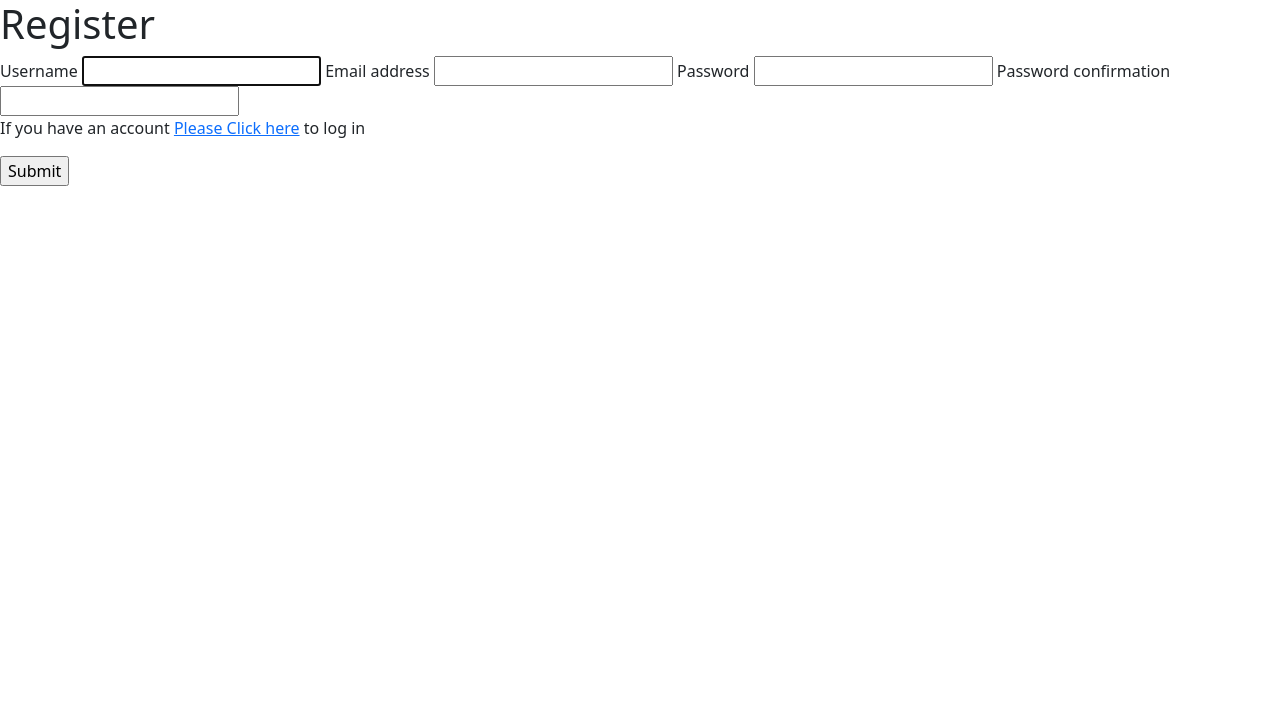
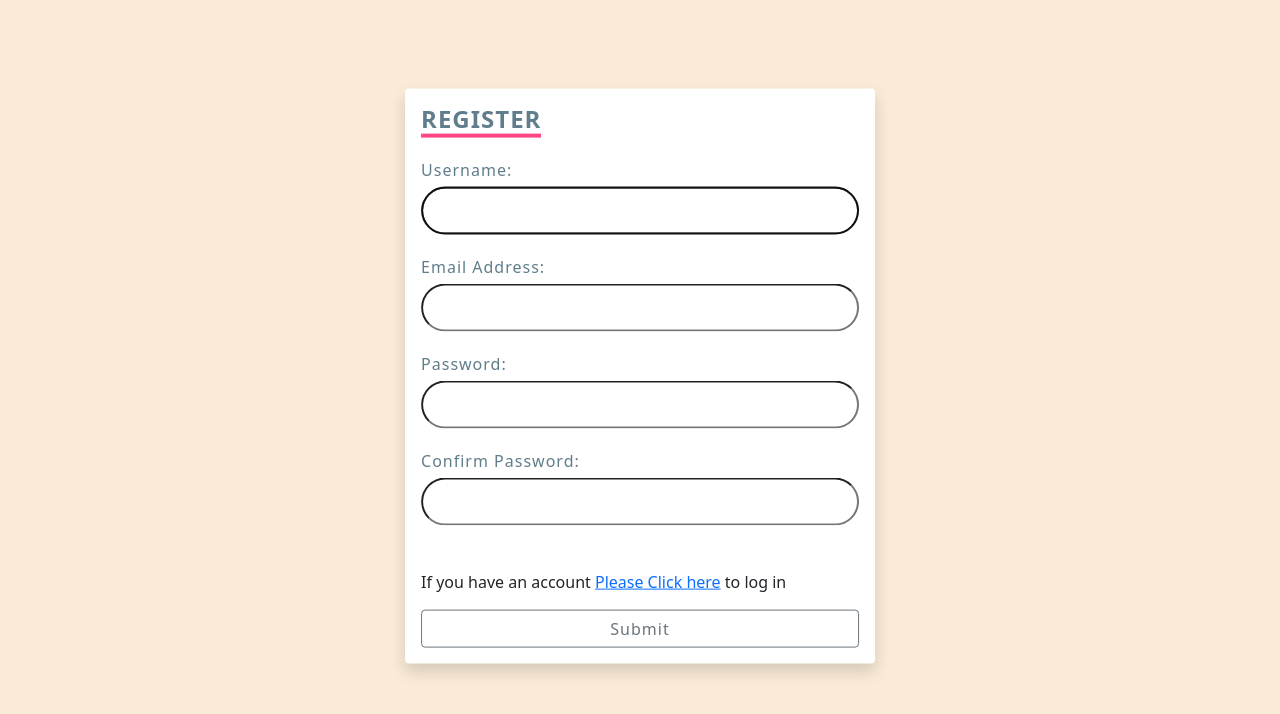
Before and after one commit to AdnanK1/Instagram, a Django app: page /register/ in a window 1280 px wide. Shown: the top 714 px of the page. Run offline with Django 4.2, Linux system fonts and the light colour scheme; some libraries are stand-ins or nearby versions.

Commit message:
Base/Templates/auth:Styled the register form

```diff
--- a/base/templates/auth/register.html
+++ b/base/templates/auth/register.html
@@ -1,22 +1,34 @@
 {% extends 'auth/base.html' %}
 {% block content %}
+<div class="log">
+    <div class="shadow p-3 mb-5 bg-body rounded">
         <h1>Register</h1>
             <form action="" method="POST">
                 {%csrf_token%}
-    {{form.username.label}}
+                <div class="inputBx">
+                    <Label>Username:</Label>
                     {{form.username}}
+                </div>
 
-    {{form.email.label}}
+                <div class="inputBx">
+                    <Label>Email Address:</Label>
                     {{form.email}}
+                </div>
 
-    {{form.password1.label}}
+                <div class="inputBx">
+                    <label for="">Password:</label>
                     {{form.password1}}
+                </div>
 
-    {{form.password2.label}}
+                <div class="inputBx">
+                    <label for="">Confirm Password:</label>
                     {{form.password2}}
+                </div>
                 <br>
                 <p>If you have an account <a href="{% url 'login' %}">Please Click here</a> to log in</p>
 
-    <input type="submit" value="Submit"/>
+                <input type="submit" class="btn btn-outline-secondary" value="Submit"/>
             </form>
+    </div>
+</div>
 {% endblock %}
--- a/static/style/login.css
+++ b/static/style/login.css
@@ -0,0 +1,43 @@
+.log{
+    position: absolute;
+    justify-content: center;
+    display: flex;
+    align-items: center;
+    top: 50%;
+    left: 50%;
+    transform: translate(-50%,-50%);
+}
+body{
+    background-color: antiquewhite;
+}
+h1{
+    color: #607d8b;
+    font-weight: 600;
+    font-size: 1.5em;
+    text-transform: uppercase;
+    margin-bottom: 20px;
+    border-bottom: 4px solid #ff4584;
+    display: inline-block;
+    letter-spacing: 1px;
+}
+.inputBx{
+    margin-bottom: 20px;
+}
+label{
+    font-size: 16px;
+    margin-bottom: 5px;
+    display: inline-block;
+    color: #607d8b;
+    font-weight: 400;
+    letter-spacing: 1px;
+}
+input{
+    width: 100%;
+    padding: 10px 20px;
+    font-weight: 500;
+
+    font-size: 16px;
+    letter-spacing: 1px;
+    color: #607d8b;
+    border-radius: 30px;
+}
```
Lines whose indentation alone changed are shown as unchanged.
